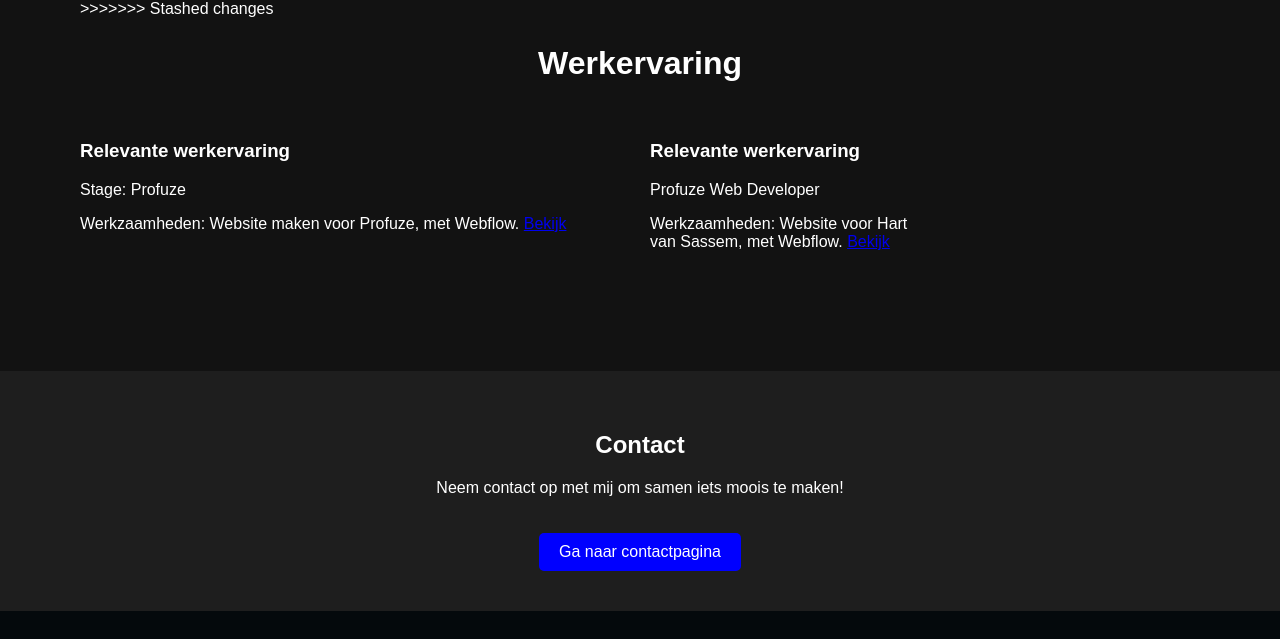
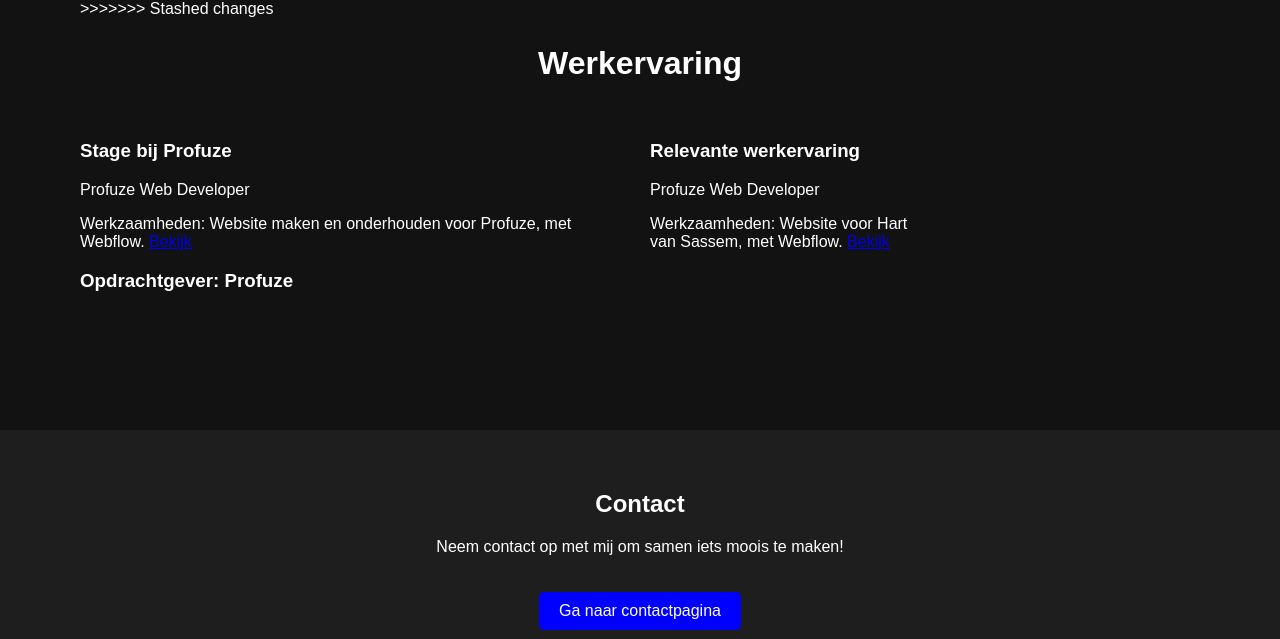
Before and after one commit to Rxnzooo/portfolio, a website: page index.html in a window 1280 px wide. Shown: the part 2777-3416 px from the top of the page. Drawn offline with Linux system fonts and the light colour scheme.

Commit message:
Werkervaring tekst aangepast

```diff
--- a/index.html
+++ b/index.html
@@ -121,9 +121,10 @@
             <h2 data-key="section-experience-title">Werkervaring</h2>
             <div class="experience-grid">
                 <div class="experience-text">
-                    <h3 data-key="experience-title">Relevante werkervaring</h3>
-                    <p data-key="experience-profuze">Stage: Profuze<br></p>
-                    Werkzaamheden: Website maken voor Profuze, met Webflow. <a href="project.html?id=6" data-key="experience-view">Bekijk</a>
+                    <h3 data-key="experience-title">Stage bij Profuze</h3>
+                    <p data-key="experience-profuze">Profuze Web Developer<br></p>
+                    Werkzaamheden: Website maken en onderhouden voor Profuze, met Webflow. <a href="project.html?id=6" data-key="experience-view">Bekijk</a>
+                    <h3 data-key="experience-title-2">Opdrachtgever: Profuze</h3>
                 </div>
                 <div class="experience-grid">
                     <div class="experience-text">
```
